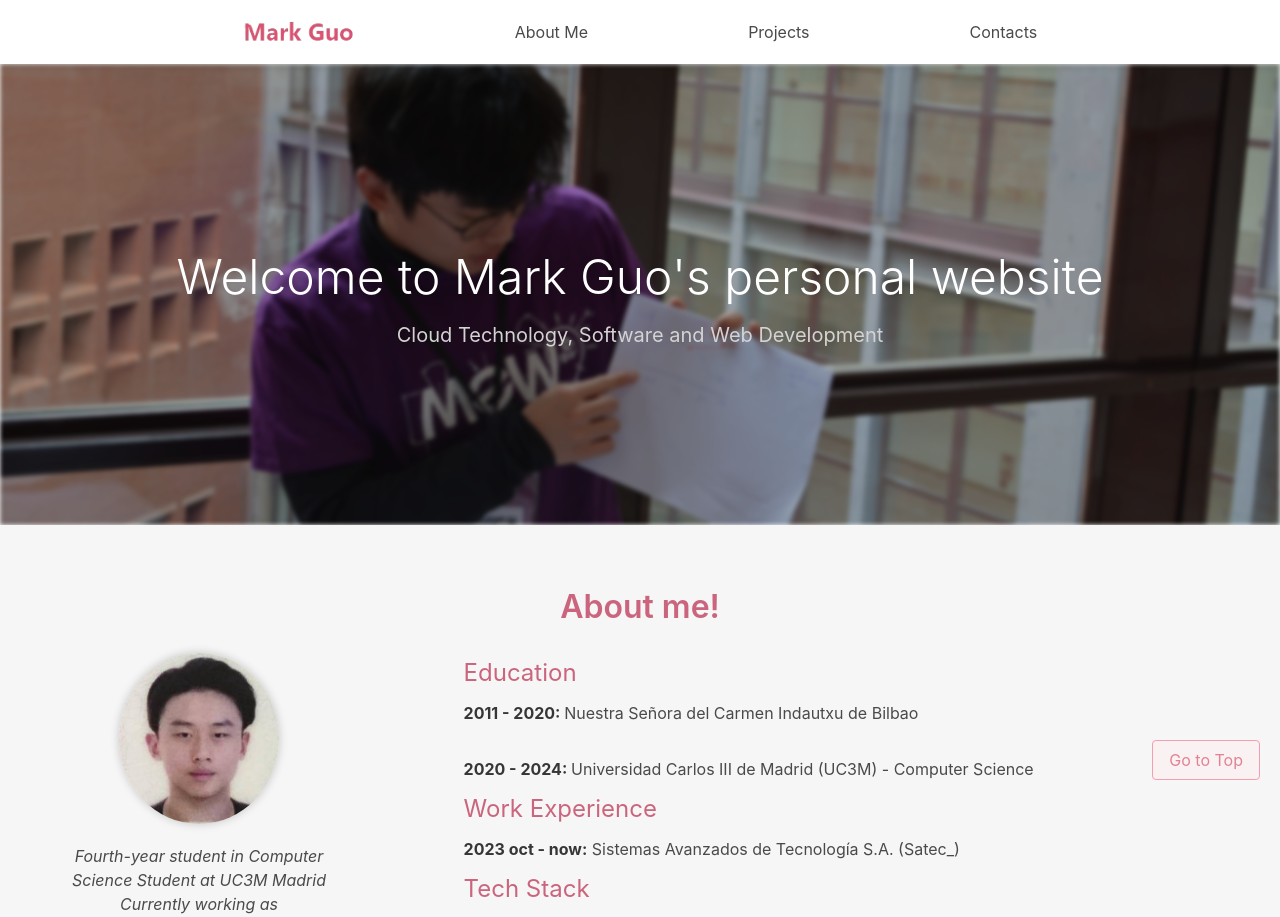
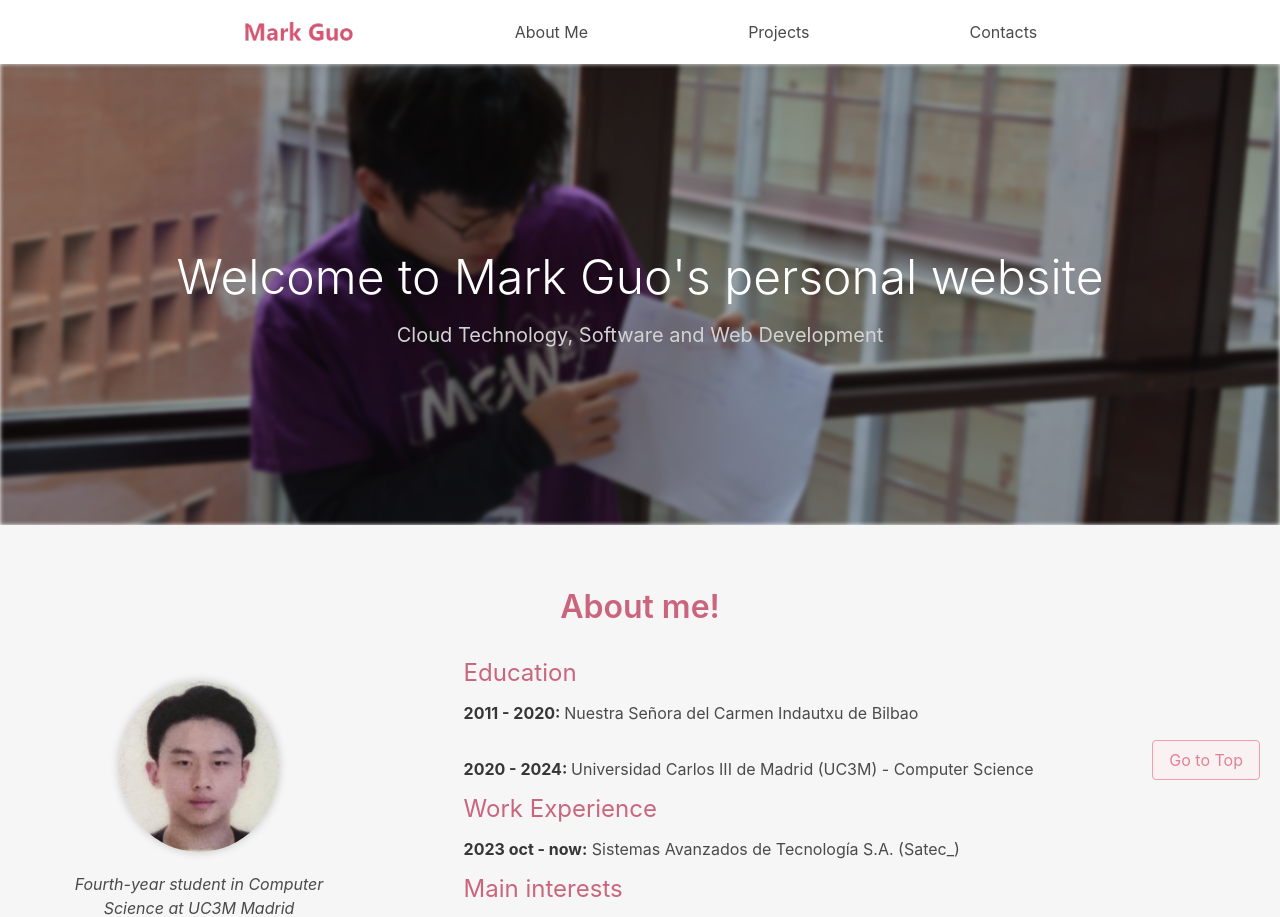
Before and after one commit to MarkGuo2002/markguo-portfolio, a React (Create React App) app: page / in a window 1280 px wide. Shown: the top 917 px of the page. Built offline with nearby package versions, Linux system fonts and the light colour scheme.

Commit message:
new section

```diff
--- a/src/AboutMe.js
+++ b/src/AboutMe.js
@@ -13,9 +13,9 @@ function AboutMe() {
               <img className="profile-image" src={profilePhoto} alt='hello world' />
               <div>
                 <p>
-                  <em>Fourth-year student in Computer Science Student
+                  <em>Fourth-year student in Computer Science
                   at UC3M Madrid<br></br>
-                  Currently working as Operations/Systems Engineer at <strong>Satec_</strong></em>
+                  Currently working as Cloud & Cybersecurity Assistant at <strong>Satec_</strong></em>
                 </p>
               </div>
             </div>
@@ -28,6 +28,14 @@ function AboutMe() {
               <div className='mini-section'>
                 <div className='mini-section-title'>Work Experience</div>
                 <p><strong>2023 oct - now:</strong> Sistemas Avanzados de Tecnología S.A. (Satec_)</p>
+              </div>
+              <div className='mini-section'>
+                <div className='mini-section-title'>Main interests</div>
+                <Tag text="Software Developing" />
+                <Tag text="Web Developing" />
+                <Tag text="Cloud Technology" />
+                <Tag text="Software Architecture" />
+                <Tag text="Agile Methodologies" />
 
               </div>
               <div className='mini-section'>
```
